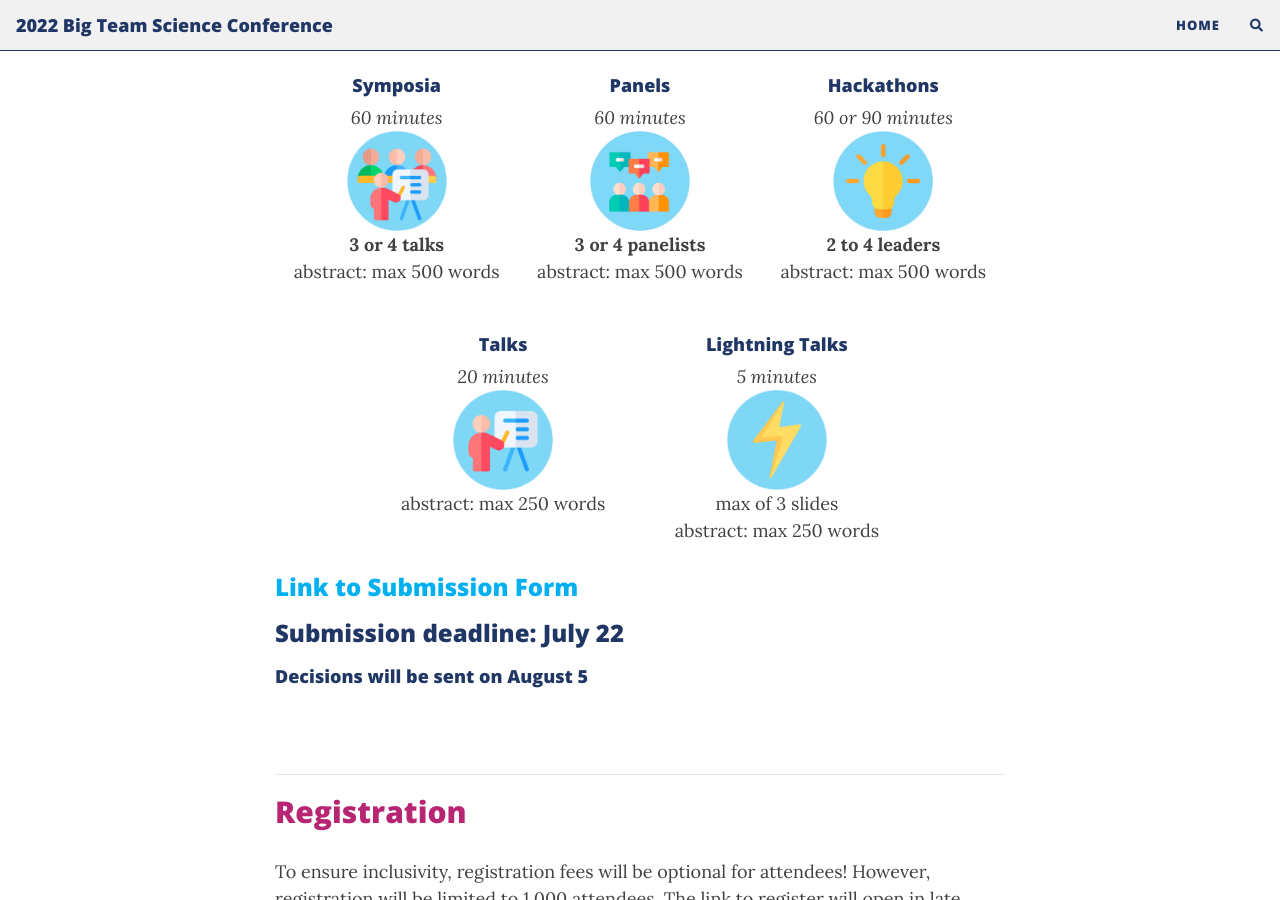
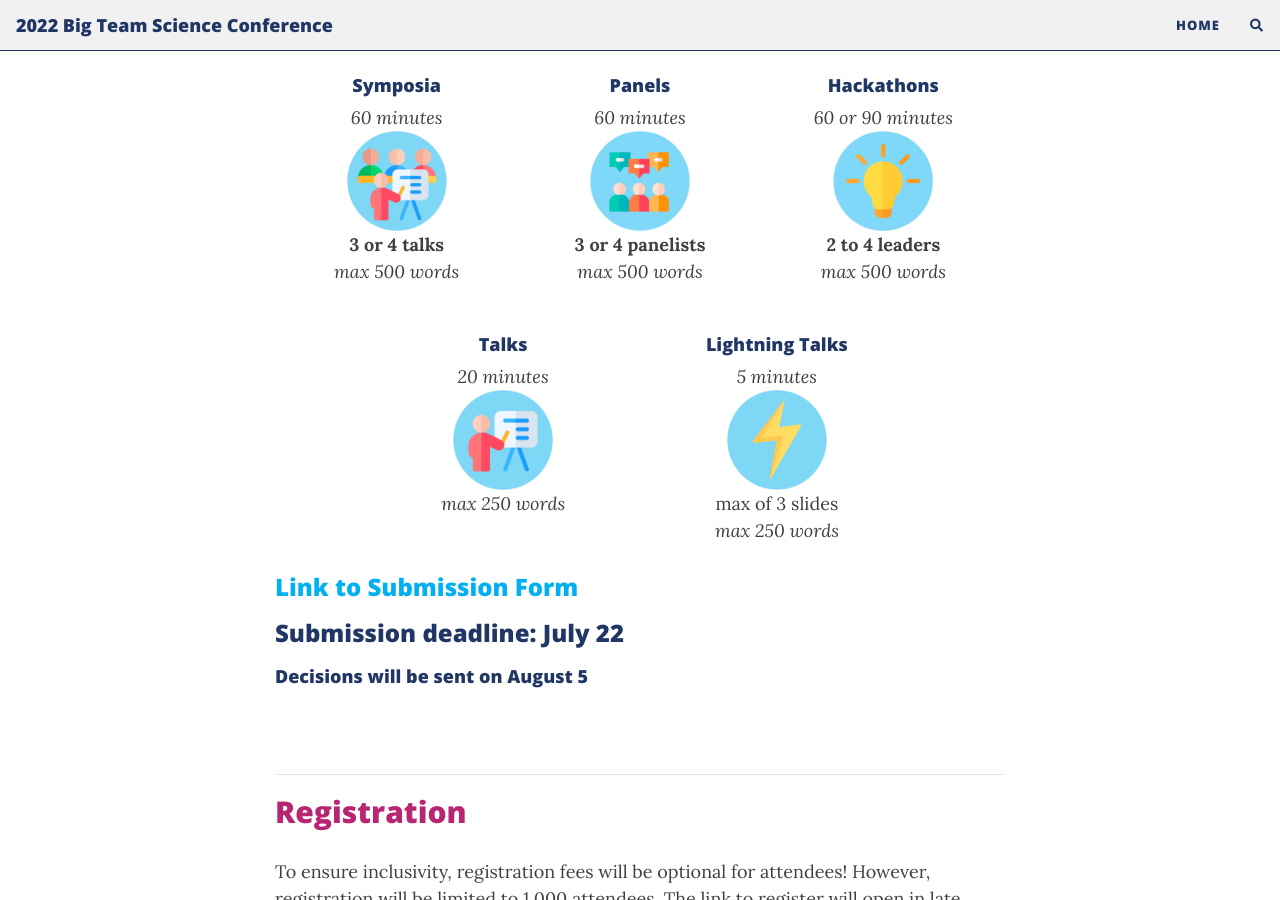
Before and after one commit to bigteamscienceconference/bigteamscienceconference.github.io, a Jekyll site: the page built from index.md, in a window 1280 px wide and 900 px high, scrolled down 2415 px. Built offline with Jekyll 4.4.1, drawn with Linux system fonts in a browser that asks for light colours; nearby versions of some CDN libraries; comment, search, counter and statistics services are not loaded.

Commit message:
formatting

```diff
--- a/index.md
+++ b/index.md
@@ -127,21 +127,21 @@ The conference will feature symposia, panel sessions, hackathons, talks, and soc
         <i>60 minutes</i><br>
         <img src="/assets/img/symposium.png" alt="symposium" width="100" height="100"><br>
         <b>3 or 4 talks</b> <br>
-        abstract: max 500 words
+        <i>max 500 words</i>
       </div>
       <div class="col-sm-4 col-xs-6" align="center">
         <h4>Panels</h4>
         <i>60 minutes</i><br>
         <img src="/assets/img/panel.png" alt="panel" width="100" height="100"><br>
         <b>3 or 4 panelists</b><br>
-        abstract: max 500 words
+        <i>max 500 words</i>
       </div>
       <div class="col-sm-4 col-xs-6" align="center">
         <h4>Hackathons</h4>
         <i>60 or 90 minutes</i><br>
         <img src="/assets/img/hackathon.png" alt="hackathon" width="100" height="100"><br>
         <b>2 to 4 leaders</b><br>
-        abstract: max 500 words
+        <i>max 500 words</i>
       </div>
     </div>
     <div class="col-sm-12">
@@ -154,14 +154,14 @@ The conference will feature symposia, panel sessions, hackathons, talks, and soc
         <h4>Talks</h4>
         <i>20 minutes</i><br>
         <img src="/assets/img/talk.png" alt="talk" width="100" height="100"><br>
-        abstract: max 250 words
+        <i>max 250 words</i>
       </div>
       <div class="col-sm-4 col-xs-6" align="center">
         <h4>Lightning Talks</h4>
         <i>5 minutes</i><br>
         <img src="/assets/img/lightning.png" alt="lightning talk" width="100" height="100"><br>
         max of 3 slides<br>
-        abstract: max 250 words
+        <i>max 250 words</i>
       </div>
       <div class="col-sm-1" align="center">
       </div>
```
